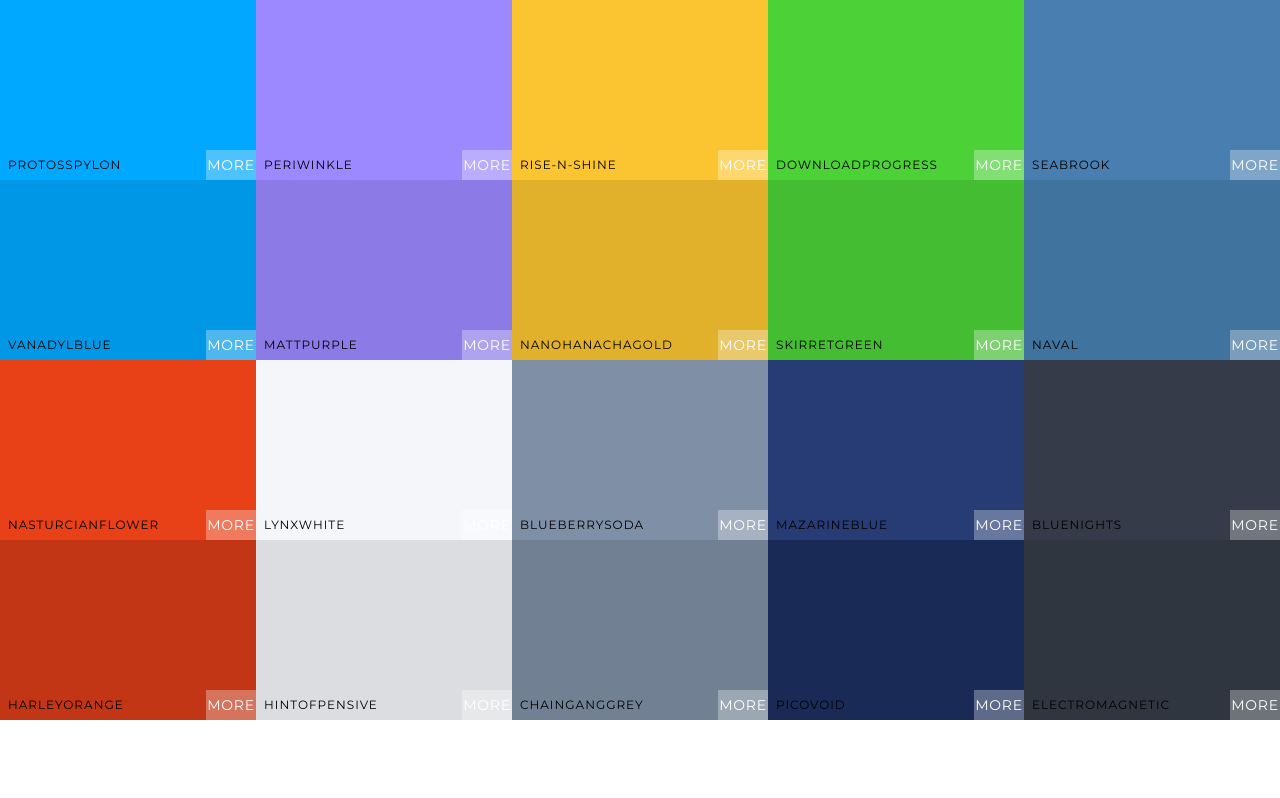
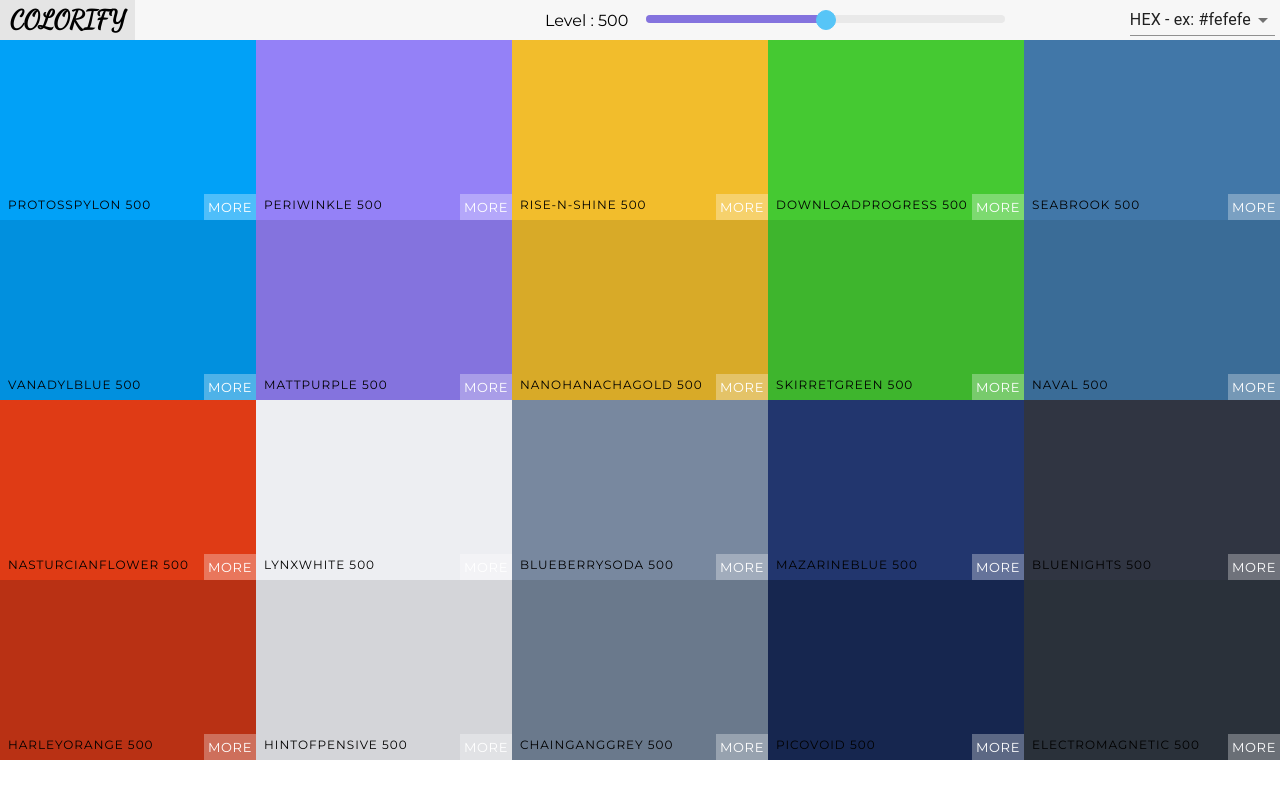
Before and after one commit to Moh-mmed/color-app, a React (Create React App) app: page / in a window 1280 px wide. Built offline with nearby package versions, Linux system fonts and the light colour scheme.

Commit message:
Add the navbar with a slider and a drop down menu

```diff
--- a/package.json
+++ b/package.json
@@ -3,10 +3,12 @@
   "version": "0.1.0",
   "private": true,
   "dependencies": {
+    "@material-ui/core": "^4.11.4",
     "@testing-library/jest-dom": "^5.12.0",
     "@testing-library/react": "^11.2.7",
     "@testing-library/user-event": "^12.8.3",
     "chroma-js": "^2.1.2",
+    "rc-slider": "^9.7.2",
     "react": "^17.0.2",
     "react-copy-to-clipboard": "^5.0.3",
     "react-dom": "^17.0.2",
--- a/src/App.js
+++ b/src/App.js
@@ -5,10 +5,10 @@ import { generatePalette } from "./colorHelper";
 
 class App extends Component {
   render() {
-
     return (
       <div>
-        <Palette {...seedColors[5]}/>
+
+        <Palette palette={generatePalette(seedColors[5])}/>
       </div>
     )
   }
--- a/src/ColorBox.css
+++ b/src/ColorBox.css
@@ -50,11 +50,11 @@
   right: 0;
   bottom: 0;
   color: white;
-  width: 50px;
-  height: 30px;
-  font-size: 14px;
+  width: 52px;
+  height: 26px;
+  font-size: 13px;
   text-align: center;
-  line-height: 30px;
+  line-height: 26px;
   text-transform: uppercase;
   letter-spacing: 0.7px;
   cursor: pointer;
--- /dev/null
+++ b/src/NavBar.css
@@ -0,0 +1,60 @@
+@import url("https://fonts.googleapis.com/css2?family=Dancing+Script&display=swap");
+.NavBar {
+  display: flex;
+  align-items: center;
+  height: 40px;
+  background-color: #f7f7f7;
+}
+.Logo {
+  height: 100%;
+  line-height: 40px;
+  text-transform: uppercase;
+  font-family: "Dancing Script", cursive;
+  font-size: 1.6rem;
+  font-weight: bolder;
+  padding: 0 10px;
+  background-color: #e5e5e5;
+}
+.Slider-container {
+  display: flex;
+  align-items: center;
+  justify-content: center;
+  height: 35px;
+  padding: 3px 0;
+  margin: 0 20px;
+  margin-left: auto;
+  width: 460px;
+}
+.slider-title {
+  width: 20%;
+  margin-right: 2%;
+}
+.rc-slider {
+  display: inline-block;
+  height: 20px;
+  width: 78%;
+}
+.rc-slider-track {
+  background-color: #8473de;
+  height: 8px;
+}
+.rc-slider-rail {
+  height: 8px;
+}
+.rc-slider-handle,
+.rc-slider-handle:active,
+.rc-slider-handle:focus,
+.rc-slider-handle:hover {
+  background-color: #57c5f7;
+  outline: none;
+  border: 1.5px solid #57c5f7;
+  box-shadow: none;
+  width: 20px;
+  height: 20px;
+  margin-top: -5px;
+}
+.select-box {
+  width: 245px;
+  text-align: end;
+  margin: 0 5px;
+}
--- /dev/null
+++ b/src/NavBar.js
@@ -0,0 +1,40 @@
+import React, { Component } from 'react'
+import Slider from "rc-slider"
+import Select from "@material-ui/core/Select"
+import MenuItem from "@material-ui/core/MenuItem"
+import "rc-slider/assets/index.css"
+import "./NavBar.css"
+class NavBar extends Component {
+  constructor(props) {
+    super(props);
+      this.state = { format: 'hex' };
+ }
+  render() {
+    return (
+      <nav className="NavBar">
+        <div className="Logo">colorify</div>
+        <div className="Slider-container">
+          <p className="slider-title">Level : {this.props.degree}</p>
+          <Slider
+            defaultValue={this.props.degree}
+            min={100}
+            max={900}
+            step={100}
+            onAfterChange={this.props.changeDegree}
+          />
+        </div>
+        <div className="select-box">
+          <Select
+            defaultValue={this.state.format}
+            onChange={this.props.changeFormat}
+          >
+            <MenuItem value="hex">HEX - ex: #fefefe</MenuItem>
+            <MenuItem value="rgb">RGB - ex: rgb(26,26,26)</MenuItem>
+            <MenuItem value="rgba">RGBA - ex: rgba(26,26,26,0.3)</MenuItem>
+          </Select>
+        </div>
+      </nav>
+    );
+  }
+}
+export default NavBar
--- a/src/Palette.js
+++ b/src/Palette.js
@@ -1,14 +1,35 @@
 import React, { Component } from 'react'
 import ColorBox from './ColorBox'
+import NavBar from "./NavBar";
 import "./Palette.css";
 class Palette extends Component {
-    render() {
-
-    const colors = this.props.colors.map((color) => (
-      <ColorBox background={color.color} name={color.name} />
+  constructor(props) {
+    super(props);
+    this.state = {
+      deg: 500,
+      format: "hex",
+    };
+    this.changeColorDegree = this.changeColorDegree.bind(this);
+    this.changeColorFormat = this.changeColorFormat.bind(this);
+  }
+  changeColorDegree(newDeg) {
+    this.setState({ deg: newDeg });
+  }
+  changeColorFormat(e) {
+    this.setState({ format: e.target.value });
+  }
+  render() {
+    const colors = this.props.palette.colors[this.state.deg].map((color) => (
+      <ColorBox background={color[this.state.format]} name={color.name} />
     ));
     return (
       <div className="Palette">
+        <NavBar
+          degree={this.state.deg}
+          format={this.state.format}
+          changeDegree={this.changeColorDegree}
+          changeFormat={this.changeColorFormat}
+        />
         <div className="Palette-colors">{colors}</div>
       </div>
     );
```
Also changed, not shown: src/Todo.txt, 1 other file (tests, documents, lock files or other folders).
